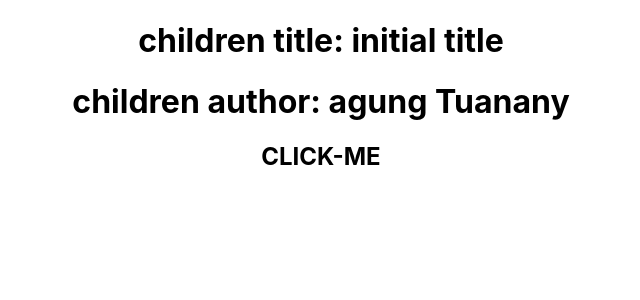
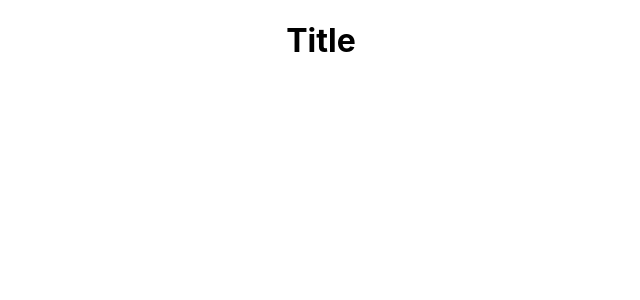
Before and after one commit to agungTuanany/reactBootCamp, a React (Create React App) app: page / in a window 1280 px wide. Shown: the top 300 px of the page, without its empty margins (319-959 px from the left). Built offline with nearby package versions, Linux system fonts and the light colour scheme.

Commit message:
conditional rendering strategies 01.the basic method

```diff
--- a/src/App.js
+++ b/src/App.js
@@ -1,37 +1,29 @@
 import React,{ Component } from 'react';
 
 import './App.css'
-import Profile from './components/profile'
-import Children from './components/childrenComponent'
 
 class App extends Component {
   constructor(props) {
     super(props);
 
     this.state = {
-      title: " initial title",
-      author: ' agung Tuanany'
-
+      // if the value is false it will not render the title
+      shouldRenderTitle: true
     }
 
-   this.onClick = this.onClick.bind(this);
   }
 
-  onClick(e) {
-    this.setState({
-      title: " A new title",
-      author: " AGUNG TUANANY"
-    });
+  renderTitle() {
+    if (!this.state.shouldRenderTitle) {return null; }
+
+    return <h1>Title</h1>
   }
+
 
   render() {
     return (
       <div className="App">
-        <Children
-          title= {this.state.title}
-          author= {this.state.author}
-          onClick={this.onClick}
-        />
+        {this.renderTitle()}
       </div>
     );
   }
```
